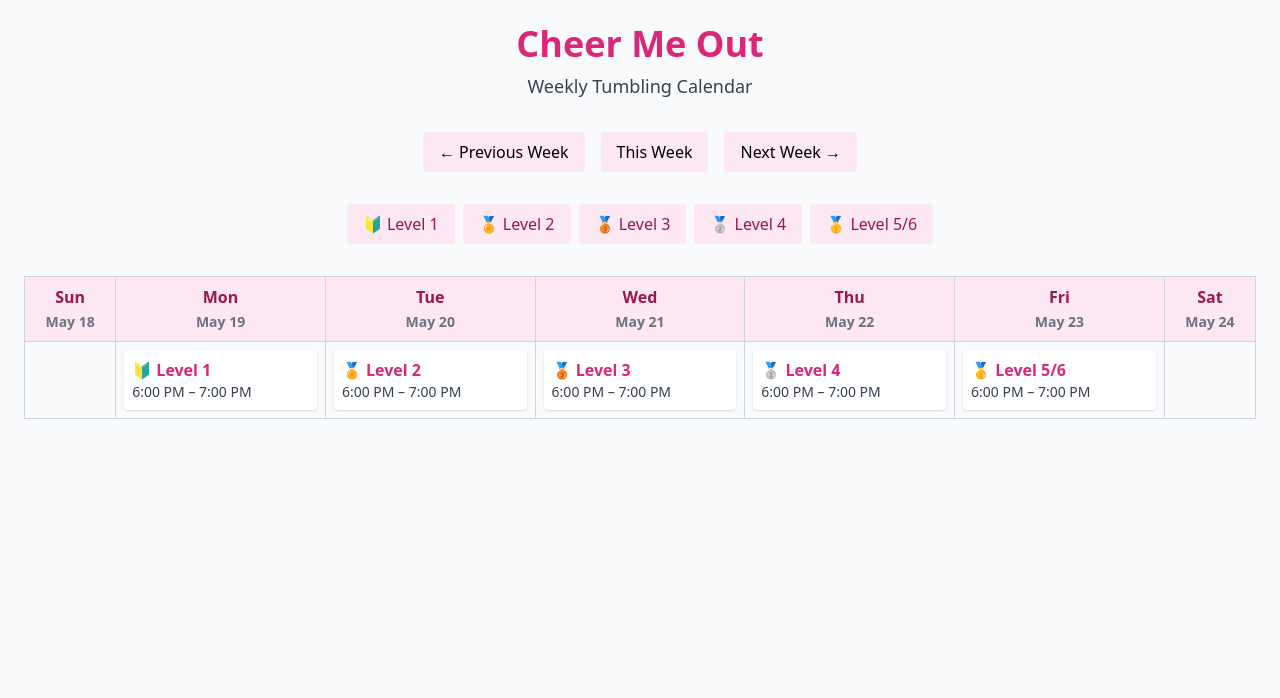
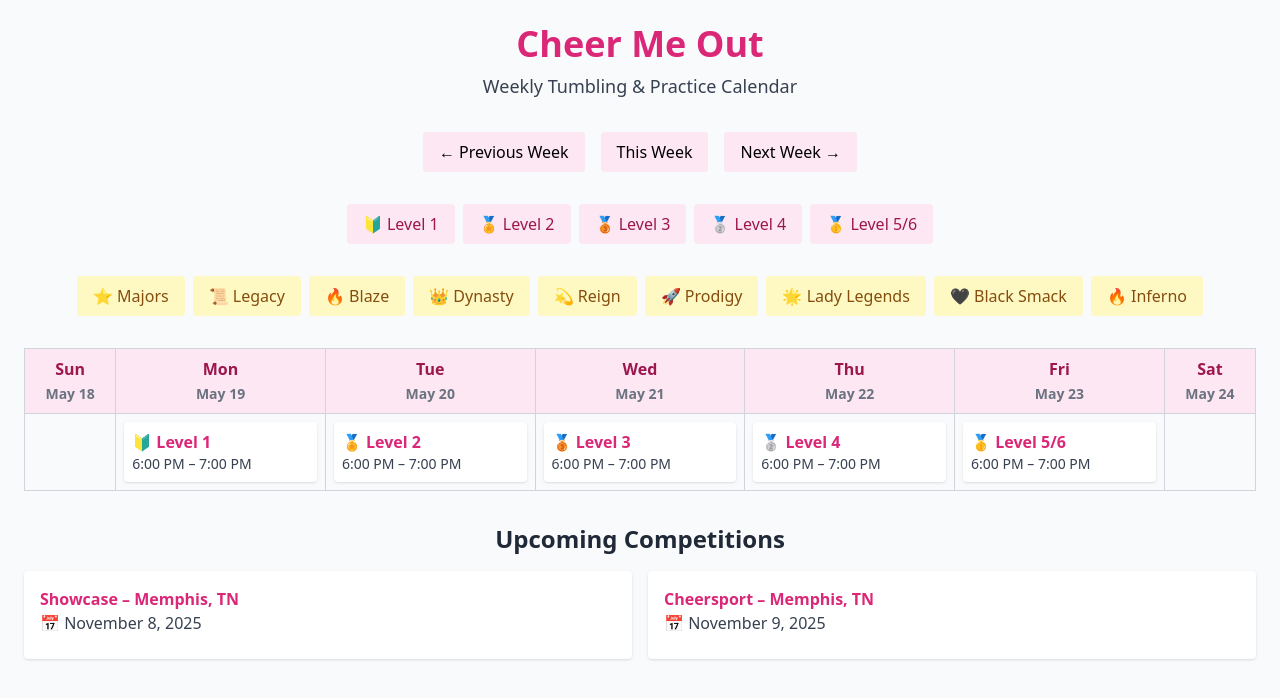
Before and after one commit to NoahKyoot/Cheer-me-out, a React (Vite) app: page / in a window 1280 px wide. Shown: the top 698 px of the page. Built offline with nearby package versions, Linux system fonts and the light colour scheme.

Commit message:
Update HomePage.jsx

```diff
--- a/src/HomePage.jsx
+++ b/src/HomePage.jsx
@@ -9,6 +9,18 @@ const tumblingSchedule = [
   { level: 'Level 5/6', day: 'Fri', time: '6:00 PM – 7:00 PM' }
 ];
 
+const teamPractice = [
+  { team: 'Majors', day: 'Mon' },
+  { team: 'Legacy', day: 'Tue' },
+  { team: 'Blaze', day: 'Mon' },
+  { team: 'Dynasty', day: 'Wed' },
+  { team: 'Reign', day: 'Thu' },
+  { team: 'Prodigy', day: 'Wed' },
+  { team: 'Lady Legends', day: 'Fri' },
+  { team: 'Black Smack', day: 'Thu' },
+  { team: 'Inferno', day: 'Fri' }
+];
+
 const daysOfWeek = ['Sun', 'Mon', 'Tue', 'Wed', 'Thu', 'Fri', 'Sat'];
 const levelIcons = {
   'Level 1': '🔰',
@@ -17,10 +29,27 @@ const levelIcons = {
   'Level 4': '🥈',
   'Level 5/6': '🥇'
 };
+const teamIcons = {
+  'Majors': '⭐',
+  'Legacy': '📜',
+  'Blaze': '🔥',
+  'Dynasty': '👑',
+  'Reign': '💫',
+  'Prodigy': '🚀',
+  'Lady Legends': '🌟',
+  'Black Smack': '🖤',
+  'Inferno': '🔥'
+};
+
+const competitions = [
+  { id: 'showcase-memphis-2025', name: 'Showcase – Memphis, TN', date: 'November 8, 2025' },
+  { id: 'cheersport-memphis-2025', name: 'Cheersport – Memphis, TN', date: 'November 9, 2025' }
+];
 
 export default function HomePage() {
   const [weekOffset, setWeekOffset] = useState(0);
   const [visibleLevels, setVisibleLevels] = useState(new Set());
+  const [visibleTeams, setVisibleTeams] = useState(new Set());
 
   const weekStart = startOfWeek(addDays(new Date(), weekOffset * 7), { weekStartsOn: 0 });
 
@@ -30,13 +59,19 @@ export default function HomePage() {
     setVisibleLevels(updated);
   };
 
+  const toggleTeam = (team) => {
+    const updated = new Set(visibleTeams);
+    updated.has(team) ? updated.delete(team) : updated.add(team);
+    setVisibleTeams(updated);
+  };
+
   const getDateForDay = (index) => format(addDays(weekStart, index), 'MMM d');
 
   return (
     <main className="min-h-screen p-6 bg-gray-50 space-y-8">
       <header className="text-center">
         <h1 className="text-4xl font-bold text-pink-600 mb-2">Cheer Me Out</h1>
-        <p className="text-lg text-gray-700">Weekly Tumbling Calendar</p>
+        <p className="text-lg text-gray-700">Weekly Tumbling & Practice Calendar</p>
       </header>
 
       <div className="flex justify-center gap-4 mb-4">
@@ -45,7 +80,7 @@ export default function HomePage() {
         <button onClick={() => setWeekOffset(weekOffset + 1)} className="px-4 py-2 bg-pink-100 rounded">Next Week →</button>
       </div>
 
-      <div className="flex flex-wrap justify-center gap-2 mb-6">
+      <div className="flex flex-wrap justify-center gap-2 mb-4">
         {Object.keys(levelIcons).map((lvl) => (
           <button
             key={lvl}
@@ -53,6 +88,18 @@ export default function HomePage() {
             className={`px-4 py-2 rounded ${visibleLevels.has(lvl) ? 'bg-pink-600 text-white' : 'bg-pink-100 text-pink-800'}`}
           >
             {levelIcons[lvl]} {lvl}
+          </button>
+        ))}
+      </div>
+
+      <div className="flex flex-wrap justify-center gap-2 mb-6">
+        {Object.keys(teamIcons).map((team) => (
+          <button
+            key={team}
+            onClick={() => toggleTeam(team)}
+            className={`px-4 py-2 rounded ${visibleTeams.has(team) ? 'bg-yellow-600 text-white' : 'bg-yellow-100 text-yellow-800'}`}
+          >
+            {teamIcons[team]} {team}
           </button>
         ))}
       </div>
@@ -76,9 +123,17 @@ export default function HomePage() {
                     {tumblingSchedule
                       .filter((entry) => entry.day === day && (visibleLevels.size === 0 || visibleLevels.has(entry.level)))
                       .map((entry, idx) => (
-                        <li key={idx} className="bg-white shadow p-2 rounded">
+                        <li key={`tum-${idx}`} className="bg-white shadow p-2 rounded">
                           <p className="text-pink-600 font-semibold">{levelIcons[entry.level]} {entry.level}</p>
                           <p className="text-gray-700 text-sm">{entry.time}</p>
+                        </li>
+                      ))}
+                    {visibleTeams.size > 0 && teamPractice
+                      .filter((entry) => entry.day === day && visibleTeams.has(entry.team))
+                      .map((entry, idx) => (
+                        <li key={`team-${idx}`} className="bg-yellow-50 shadow p-2 rounded">
+                          <p className="text-yellow-700 font-semibold">{teamIcons[entry.team]} {entry.team} Practice</p>
+                          <p className="text-gray-700 text-sm">6:00 PM – 8:00 PM</p>
                         </li>
                       ))}
                   </ul>
@@ -88,6 +143,18 @@ export default function HomePage() {
           </tbody>
         </table>
       </div>
+
+      <section className="mt-10">
+        <h2 className="text-2xl font-semibold text-gray-800 mb-4 text-center">Upcoming Competitions</h2>
+        <div className="grid grid-cols-1 sm:grid-cols-2 gap-4">
+          {competitions.map((comp) => (
+            <div key={comp.id} className="bg-white shadow rounded p-4">
+              <h3 className="text-pink-600 font-bold">{comp.name}</h3>
+              <p className="text-gray-700 mb-2">📅 {comp.date}</p>
+            </div>
+          ))}
+        </div>
+      </section>
     </main>
   );
 }
```
